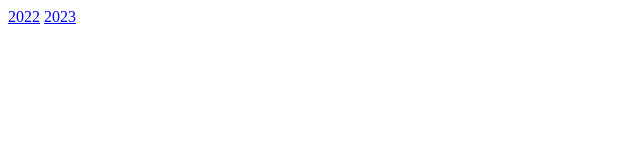
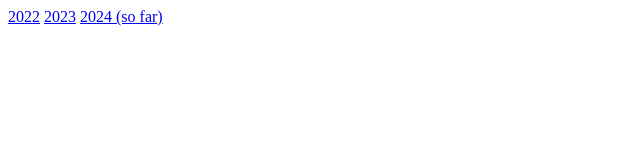
Before and after one commit to rmadamanchi/flf, a plain HTML site: page index.html in a window 1280 px wide. Shown: the whole page, without its empty margins (0-640 px from the left). Drawn offline with Linux system fonts and the light colour scheme.

Commit message:
2024 so far

```diff
--- a/index.html
+++ b/index.html
@@ -6,5 +6,6 @@
 <body>
 <a href="./2022">2022</a>
 <a href="./2023">2023</a>
+<a href="./2024">2024 (so far)</a>
 </body>
 </html>
```
Also changed, not shown: 2024/index.html (+1 -1 lines).
